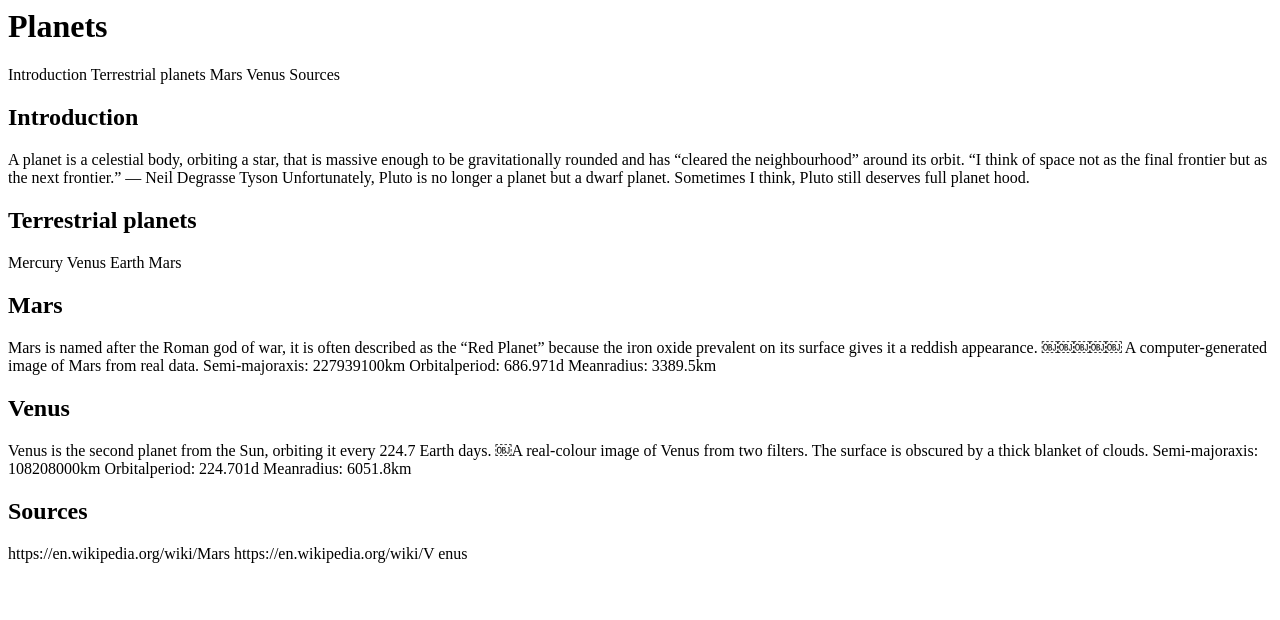
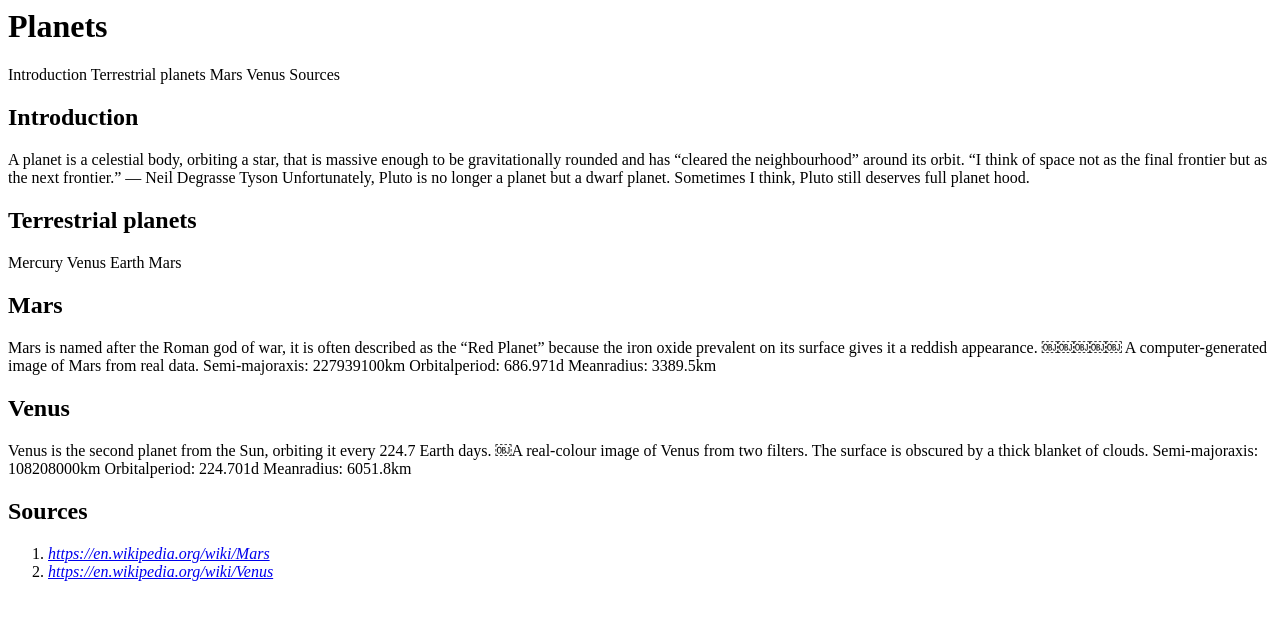
Before and after one commit to erynjones/assignment-semantic, a plain HTML site: page index.html in a window 1280 px wide. Drawn offline with Linux system fonts and the light colour scheme.

Commit message:
Added footer and sources

```diff
--- a/index.html
+++ b/index.html
@@ -30,5 +30,10 @@ Venus is the second planet from the Sun, orbiting it every 224.7 Earth days.
 ￼A real-colour image of Venus from two filters. The surface is obscured by a thick blanket of clouds.
 Semi-majoraxis: 108208000km Orbitalperiod: 224.701d Meanradius: 6051.8km
 
+<footer>
 <h2>Sources</h2>
-https://en.wikipedia.org/wiki/Mars https://en.wikipedia.org/wiki/V enus
+<ol>
+  <li><cite><a href="https://en.wikipedia.org/wiki/Mars">https://en.wikipedia.org/wiki/Mars</a></cite></li>
+  <li><cite><a href="https://en.wikipedia.org/wiki/Venus">https://en.wikipedia.org/wiki/Venus</a></cite></li>
+</ol>
+</foooter>
```
